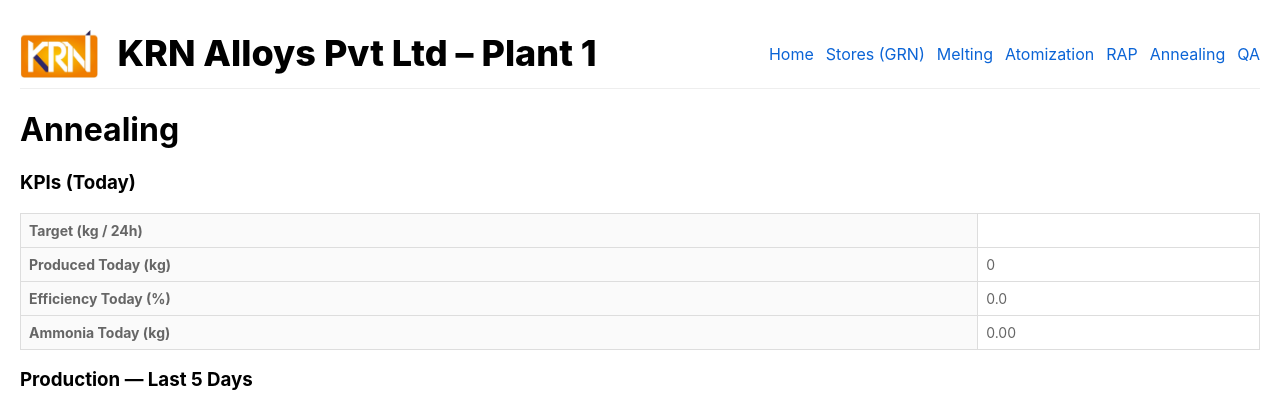
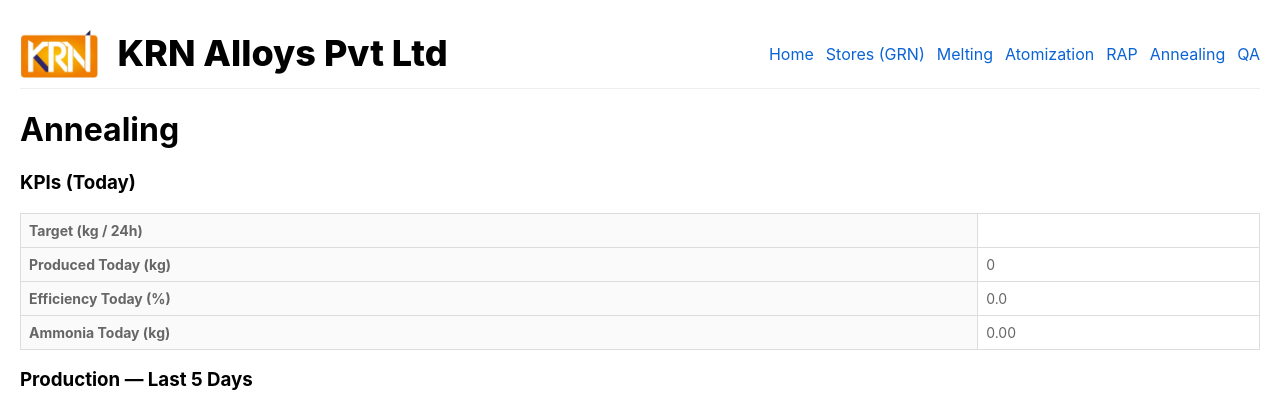
Before and after one commit to rakeshchandekar-design/krn-mrp-plant1, a Python web app: template templates/annealing_home.html in a window 1280 px wide. Shown: the top 410 px of the page. Run offline with Jinja, Linux system fonts and the light colour scheme; the template is opened without the code that fills it, so the values that code supplies are empty.

Commit message:
Update base.html

```diff
--- a/templates/base.html
+++ b/templates/base.html
@@ -21,7 +21,7 @@
   <div class="header-brand">
     {# ✅ polished: dynamic URL for logo #}
     <img src="{{ url_for('static', path='KRN_Logo.png') }}" alt="KRN" />
-    <h1>KRN Alloys Pvt Ltd – Plant 1</h1>
+    <h1>KRN Alloys Pvt Ltd</h1>
   </div>
   <div class="top-right">
     <a href="/" {{ active('/') }}>Home</a>
```
